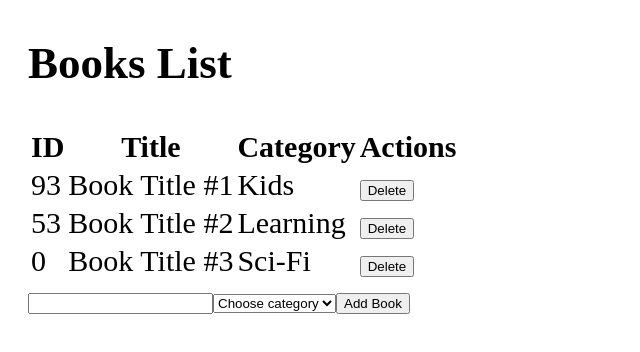
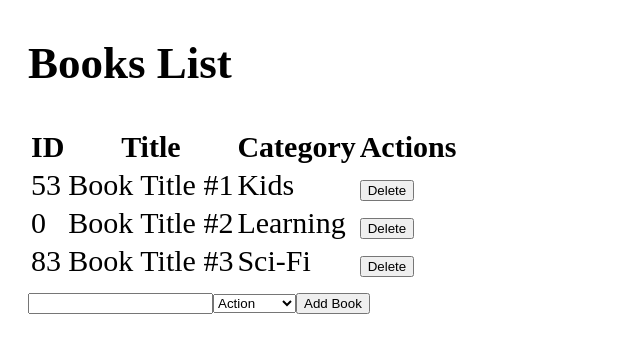
Before and after one commit to bettercallazamat/react-bookstore, a React (Create React App) app: page / in a window 1280 px wide. Shown: the top 352 px of the page, without its empty margins (0-640 px from the left). Built offline with nearby package versions, Linux system fonts and the light colour scheme.

Commit message:
Add propTypes for book component

```diff
--- a/src/components/Book.js
+++ b/src/components/Book.js
@@ -14,8 +14,20 @@ function Book({ book, removeBook }) {
 }
 
 Book.propTypes = {
-  book: PropTypes.string.isRequired,
+  book: PropTypes.shape({
+    id: PropTypes.number.isRequired,
+    title: PropTypes.string.isRequired,
+    category: PropTypes.string.isRequired,
+  }),
   removeBook: PropTypes.func.isRequired,
 };
 
+Book.defaultProps = {
+  book: {
+    id: Math.floor(Math.random() * 100),
+    title: 'not defined',
+    category: 'not defined',
+  },
+};
+
 export default Book;
--- a/src/containers/BooksForm.js
+++ b/src/containers/BooksForm.js
@@ -14,8 +14,8 @@ const BooksForm = () => {
   const [book, setBook] = useState({ title: '', category: '' });
   const dispatch = useDispatch();
 
-  let title = '';
-  let category = '';
+  let title;
+  let category;
 
   const handleChange = (e) => {
     if (e.target.name === 'title') {
@@ -39,7 +39,6 @@ const BooksForm = () => {
     <form className="booksForm" onSubmit={handleSubmit}>
       <input type="text" name="title" onChange={handleChange} className="titleInput" />
       <select name="category" onChange={handleChange}>
-        <option disabled hidden selected>Choose category</option>
         {options}
       </select>
       <button type="submit">Add Book</button>
```
